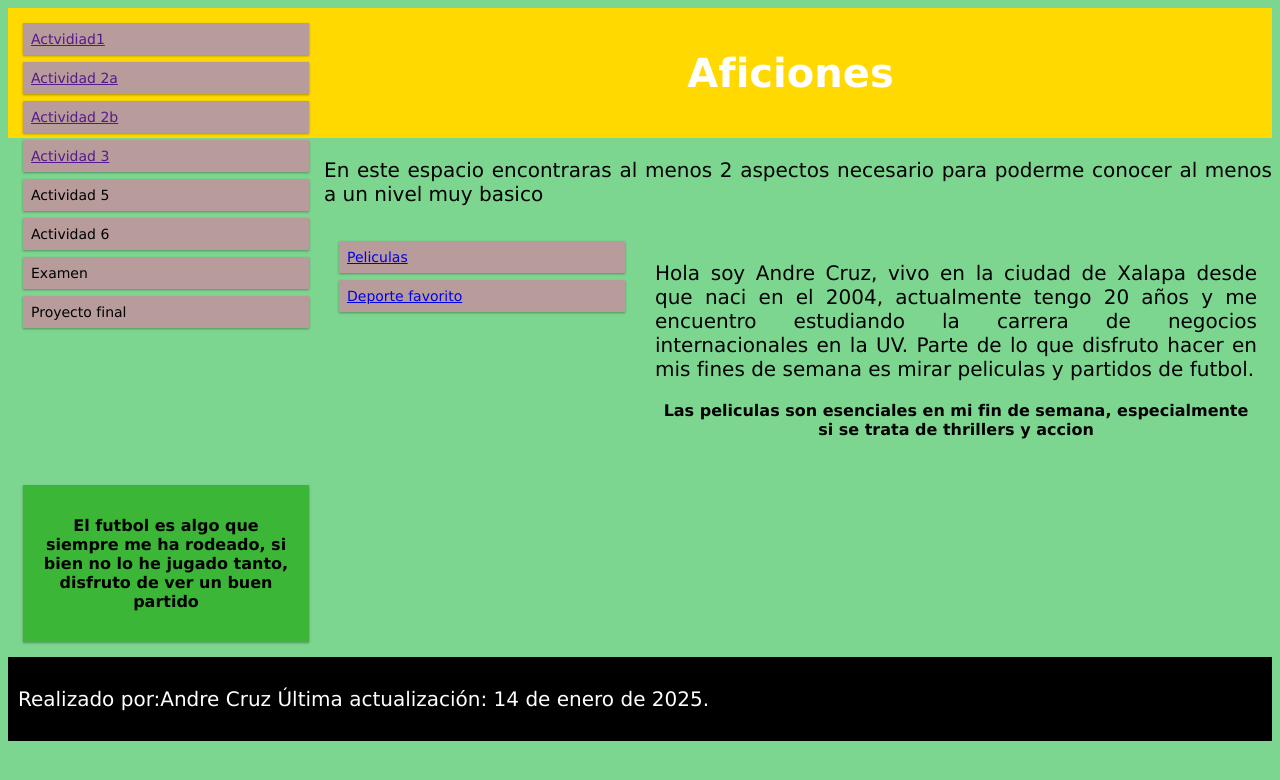
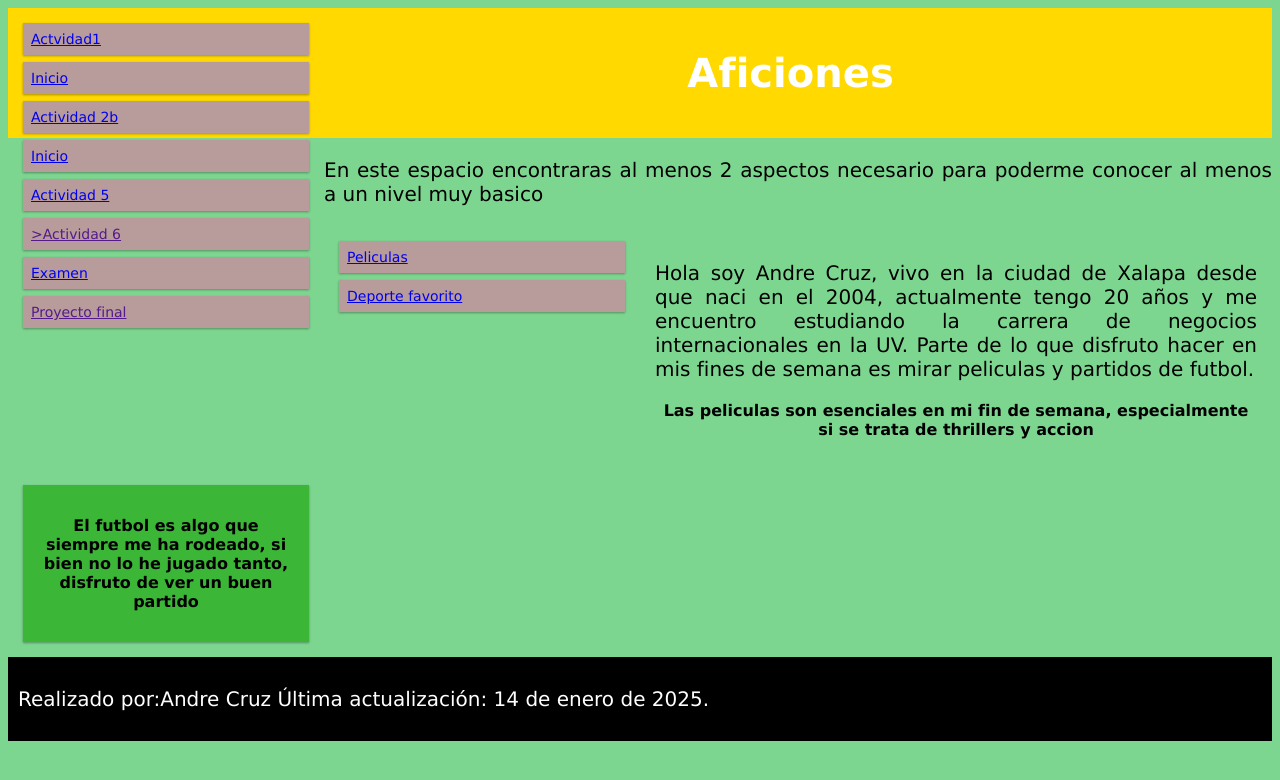
Before and after one commit to AndreCruz09/Actividad-3, a plain HTML site: page index.html in a window 1280 px wide. Drawn offline with Linux system fonts and the light colour scheme.

Commit message:
Update index.html

```diff
--- a/index.html
+++ b/index.html
@@ -7,17 +7,17 @@
     <title>Aficiones</title>
 </head>
 <body>
-<div class="row">
+ <div class="row">
         <div class="col-3 col-s-3 menu">
           <ul>
-            <li><a href="">Actvidiad1</a></li>
-            <li><a href="">Actividad 2a</a></li>
-                <li><a href="">Actividad 2b</a></li>
-                <li><a href="">Actividad 3</a></li>
-                <li><a href=""></a>Actividad 5</li>
-                <li><a href=""></a>Actividad 6</li>
-                <li><a href=""></a> Examen</li>
-                <li><a href=""></a>Proyecto final</li>
+             <li><a href="https://www.canva.com/design/DAGbh5yceOc/OaQcIKydhv4LHi4nk7qBsw/edit">Actvidad1</a></li>
+            <li><a href="https://andrecruz09.github.io/Portafolio/">Inicio</a></li>
+                <li><a href="https://andrecruz09.github.io/Actividad-2/">Actividad 2b</a></li>
+                <li><a href="https://andrecruz09.github.io/Portafolio/">Inicio</a></li>
+                <li><a href="https://andrecruz09.github.io/actividad5/">Actividad 5</a></li>
+                <li><a href="">>Actividad 6</a></li>
+                <li><a href="https://andrecruz09.github.io/Examen/">Examen</a></li>
+                <li><a href="">Proyecto final</a></l
           </ul>
         </div>
 
```
